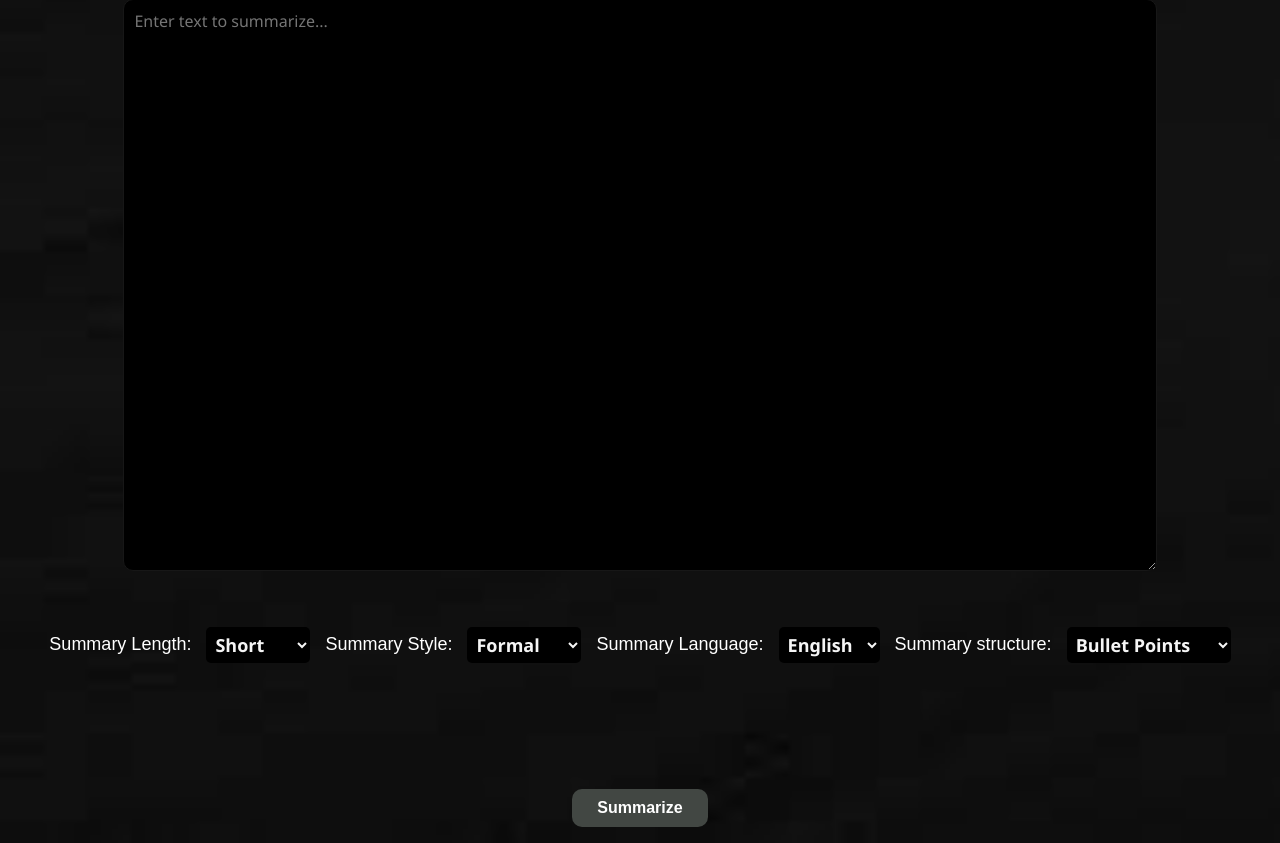
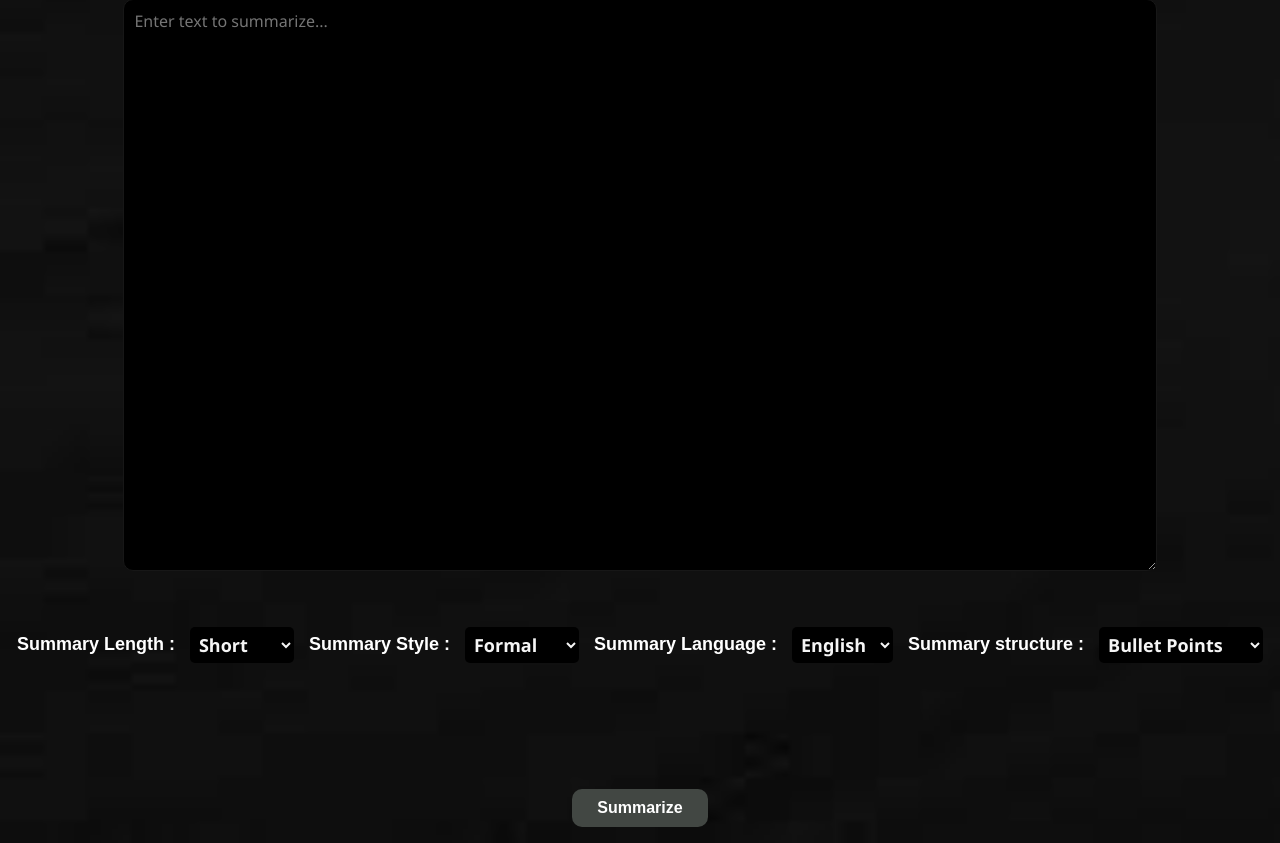
Before and after one commit to Maharavan/tldr-llm, a Flask app: page / in a window 1280 px wide. Shown: the part 143-986 px from the top of the page. Run offline with Flask 3, Linux system fonts and the light colour scheme.

Commit message:
add: css

```diff
--- a/templates/static/css/style.css
+++ b/templates/static/css/style.css
@@ -57,6 +57,10 @@ input[type=submit]:hover{
     gap: 15px;
 }
 
+.options label{
+    font-weight: bold;
+}
+
 .options select{
     padding: 5px;
     border-radius: 5px;
```
Also changed, not shown: templates/tldm/home.html (+4 -4 lines).
